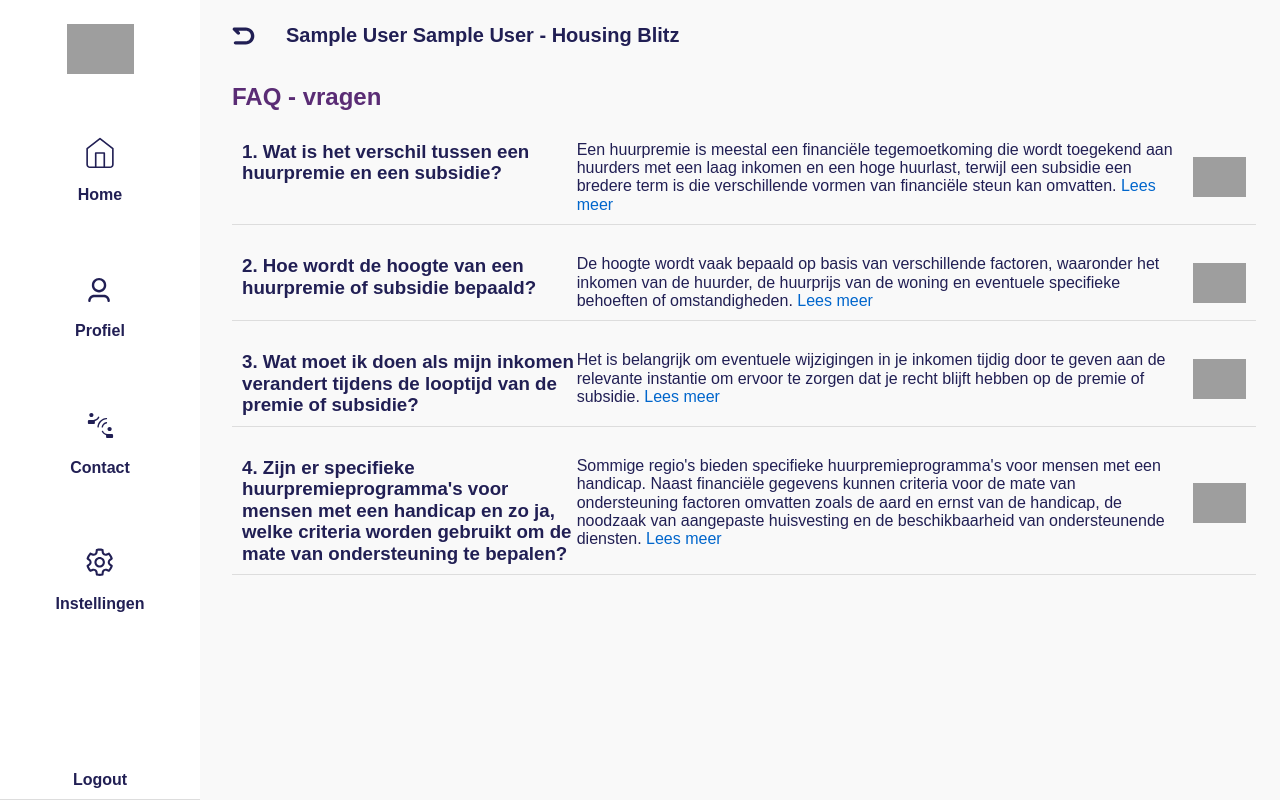
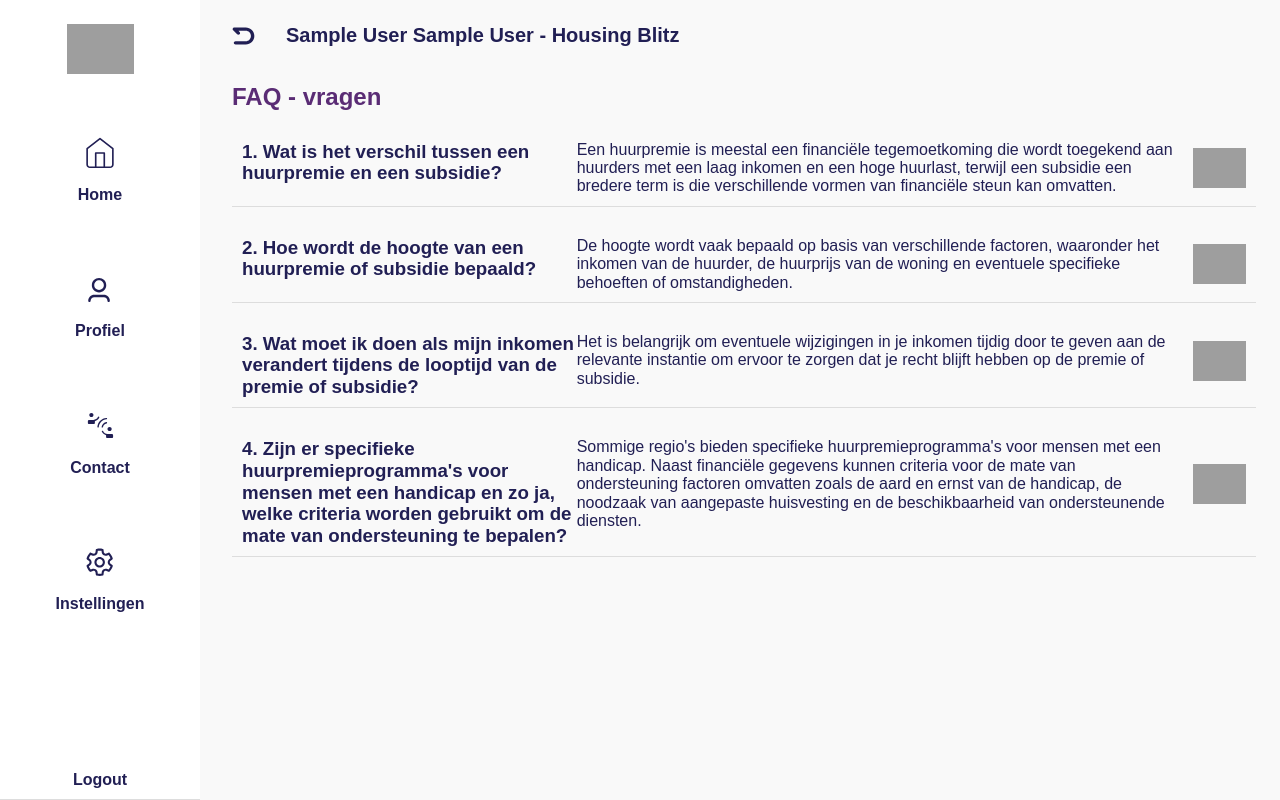
Before and after one commit to YannTGK/Housing_Blitz, a PHP site: page /faq.php in a window 1280 px wide. Run offline with PHP 8.4, Linux system fonts and the light colour scheme; the visitor is signed in with stand-in values (Sample User, id 1); grey boxes are pictures that could not be loaded.

Commit message:
lees meer weg

```diff
--- a/faq.php
+++ b/faq.php
@@ -53,7 +53,7 @@ if(isset($_GET['logout'])) {
                         <h3>1. Wat is het verschil tussen een huurpremie en een subsidie?</h3>
                     </div>
                     <div class="faq-answer">
-                        <p>Een huurpremie is meestal een financiële tegemoetkoming die wordt toegekend aan huurders met een laag inkomen en een hoge huurlast, terwijl een subsidie een bredere term is die verschillende vormen van financiële steun kan omvatten. <a href="#">Lees meer</a></p>
+                        <p>Een huurpremie is meestal een financiële tegemoetkoming die wordt toegekend aan huurders met een laag inkomen en een hoge huurlast, terwijl een subsidie een bredere term is die verschillende vormen van financiële steun kan omvatten. </p>
                         <img src="path_to_het_juridisch_loket_logo" alt="Het Juridisch Loket Logo">
                     </div>
                 </div>
@@ -62,7 +62,7 @@ if(isset($_GET['logout'])) {
                         <h3>2. Hoe wordt de hoogte van een huurpremie of subsidie bepaald?</h3>
                     </div>
                     <div class="faq-answer">
-                        <p>De hoogte wordt vaak bepaald op basis van verschillende factoren, waaronder het inkomen van de huurder, de huurprijs van de woning en eventuele specifieke behoeften of omstandigheden. <a href="#">Lees meer</a></p>
+                        <p>De hoogte wordt vaak bepaald op basis van verschillende factoren, waaronder het inkomen van de huurder, de huurprijs van de woning en eventuele specifieke behoeften of omstandigheden. </p>
                         <img src="path_to_vlaanderen_logo" alt="Vlaanderen Logo">
                     </div>
                 </div>
@@ -71,7 +71,7 @@ if(isset($_GET['logout'])) {
                         <h3>3. Wat moet ik doen als mijn inkomen verandert tijdens de looptijd van de premie of subsidie?</h3>
                     </div>
                     <div class="faq-answer">
-                        <p>Het is belangrijk om eventuele wijzigingen in je inkomen tijdig door te geven aan de relevante instantie om ervoor te zorgen dat je recht blijft hebben op de premie of subsidie. <a href="#">Lees meer</a></p>
+                        <p>Het is belangrijk om eventuele wijzigingen in je inkomen tijdig door te geven aan de relevante instantie om ervoor te zorgen dat je recht blijft hebben op de premie of subsidie. </p>
                         <img src="path_to_vlaanderen_logo" alt="Vlaanderen Logo">
                     </div>
                 </div>
@@ -80,7 +80,7 @@ if(isset($_GET['logout'])) {
                         <h3>4. Zijn er specifieke huurpremieprogramma's voor mensen met een handicap en zo ja, welke criteria worden gebruikt om de mate van ondersteuning te bepalen?</h3>
                     </div>
                     <div class="faq-answer">
-                        <p>Sommige regio's bieden specifieke huurpremieprogramma's voor mensen met een handicap. Naast financiële gegevens kunnen criteria voor de mate van ondersteuning factoren omvatten zoals de aard en ernst van de handicap, de noodzaak van aangepaste huisvesting en de beschikbaarheid van ondersteunende diensten. <a href="#">Lees meer</a></p>
+                        <p>Sommige regio's bieden specifieke huurpremieprogramma's voor mensen met een handicap. Naast financiële gegevens kunnen criteria voor de mate van ondersteuning factoren omvatten zoals de aard en ernst van de handicap, de noodzaak van aangepaste huisvesting en de beschikbaarheid van ondersteunende diensten. </p>
                         <img src="path_to_ku_leuven_logo" alt="KU Leuven Logo">
                     </div>
                 </div>
```
